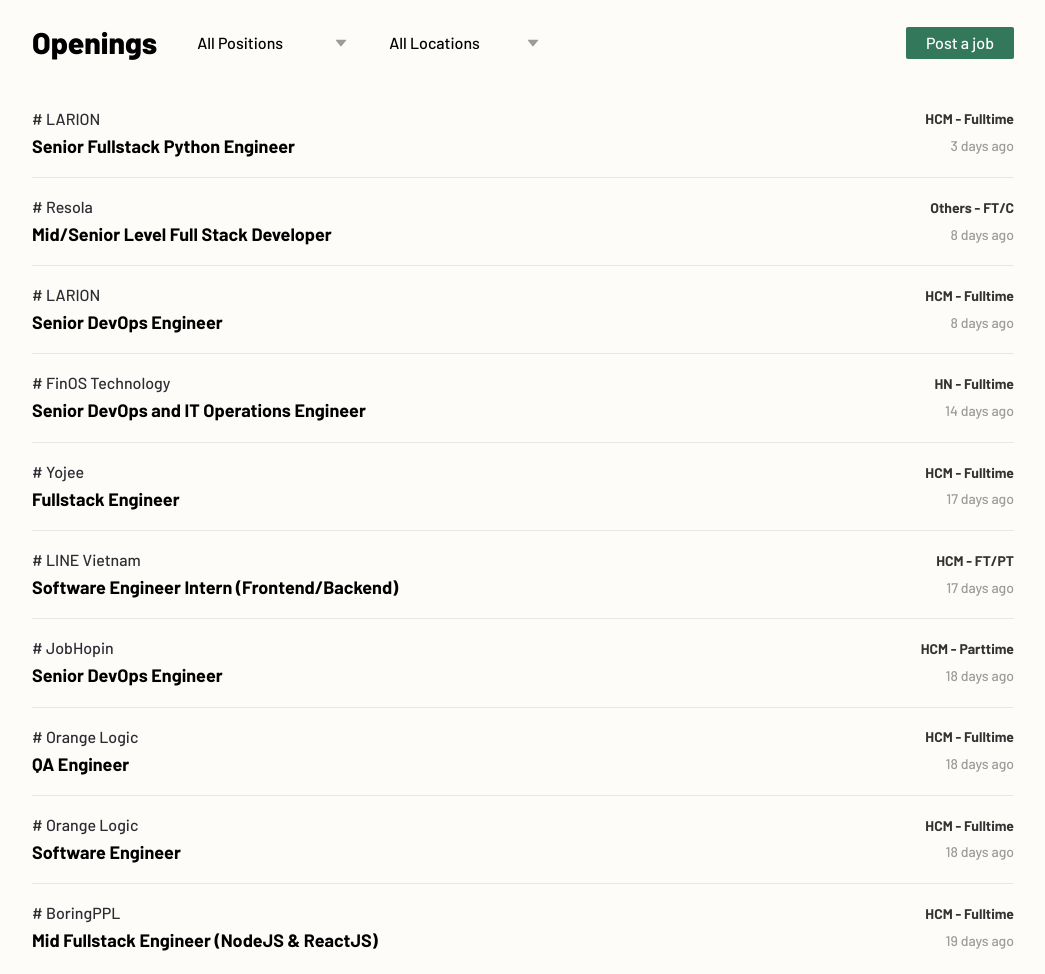
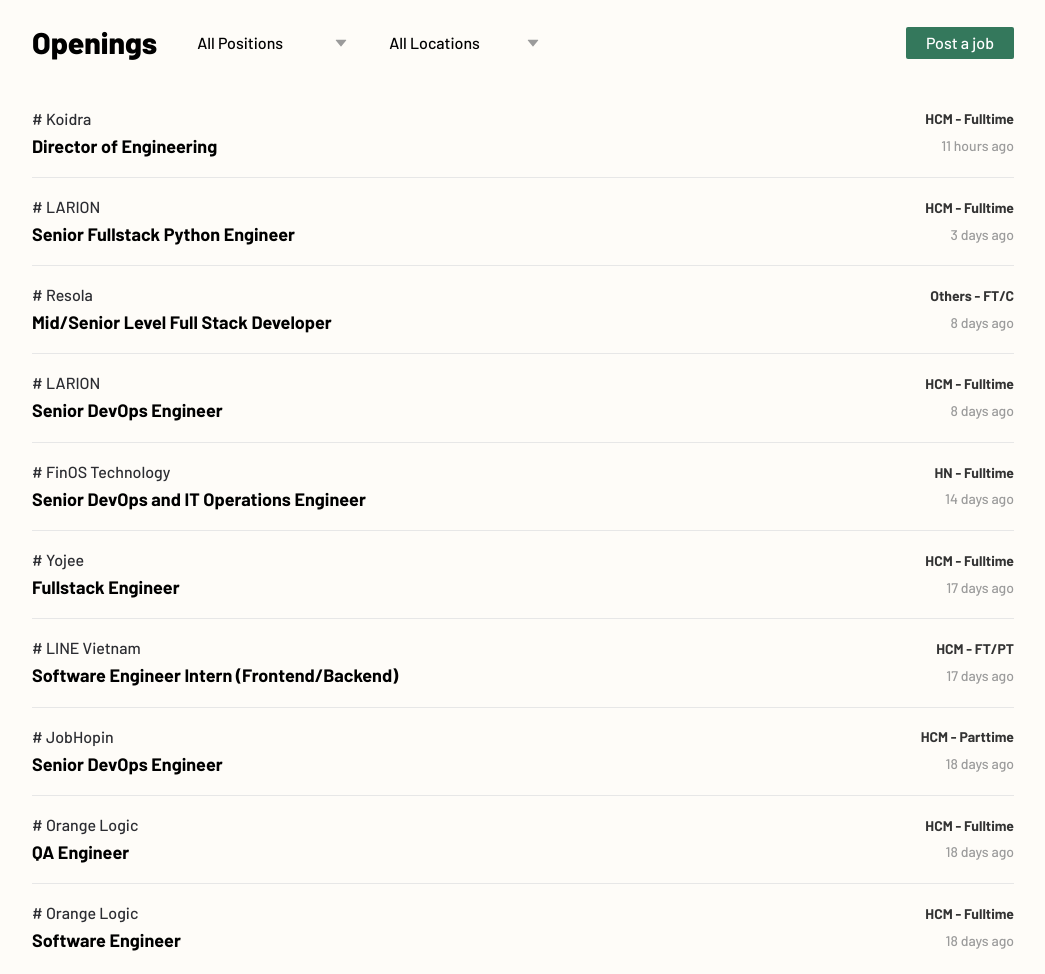
Before and after one commit to webuild-community/webuild.community, a Gatsby site: page / in a window 1280 px wide. Shown: the part 1500-2474 px from the top of the page, without its empty margins (117-1162 px from the left). Built offline with nearby package versions, Linux system fonts and the light colour scheme; Gatsby itself is replaced by a stand-in of ours; some packages are replaced by stand-ins of ours; what tailwindcss-transitions would draw is missing.

Commit message:
update jobs

```diff
--- a/sources/jobs/index.md
+++ b/sources/jobs/index.md
@@ -1,6 +1,14 @@
 ---
 key: jobs
 list:
+  - company: 'Koidra'
+    date: '2020-12-04T07:18:31Z'
+    desc: 'Director of Engineering'
+    isOpened: 'true'
+    linkURL: 'https://github.com/awesome-jobs/vietnam/issues/2219'
+    location: 'HCM'
+    title: 'Director of Engineering'
+    type: Fulltime
   - company: 'LARION'
     date: '2020-12-01T08:01:37Z'
     desc: 'Senior Fullstack Python Engineer'
@@ -73,12 +81,4 @@
     location: 'HCM'
     title: 'Software Engineer'
     type: Fulltime
-  - company: 'BoringPPL'
-    date: '2020-11-16T05:01:56Z'
-    desc: 'Mid Fullstack Engineer (NodeJS & ReactJS)'
-    isOpened: 'true'
-    linkURL: 'https://github.com/awesome-jobs/vietnam/issues/2202'
-    location: 'HCM'
-    title: 'Mid Fullstack Engineer (NodeJS & ReactJS)'
-    type: Fulltime
 ---
```
